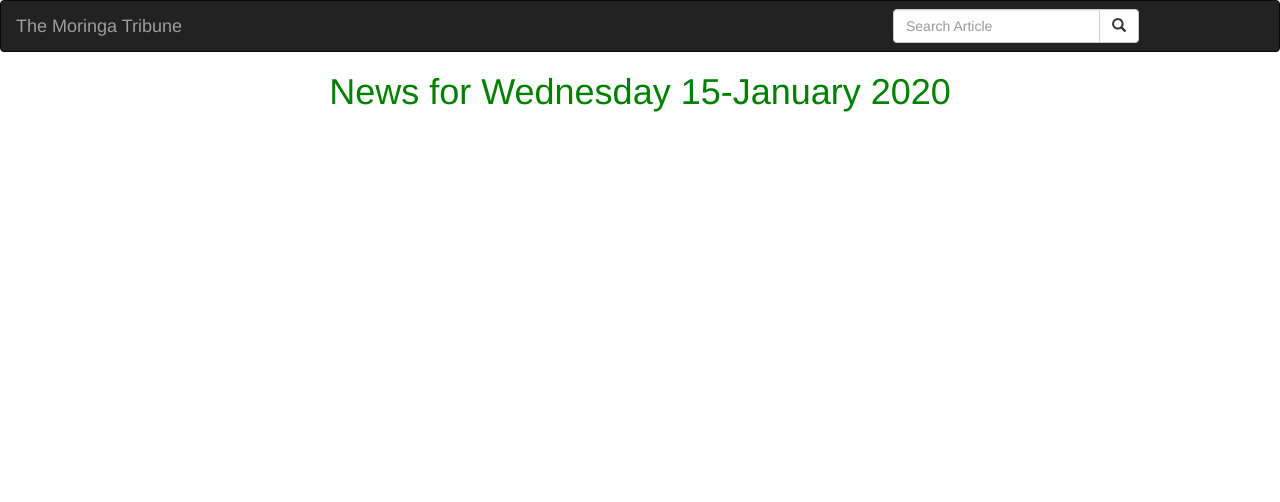
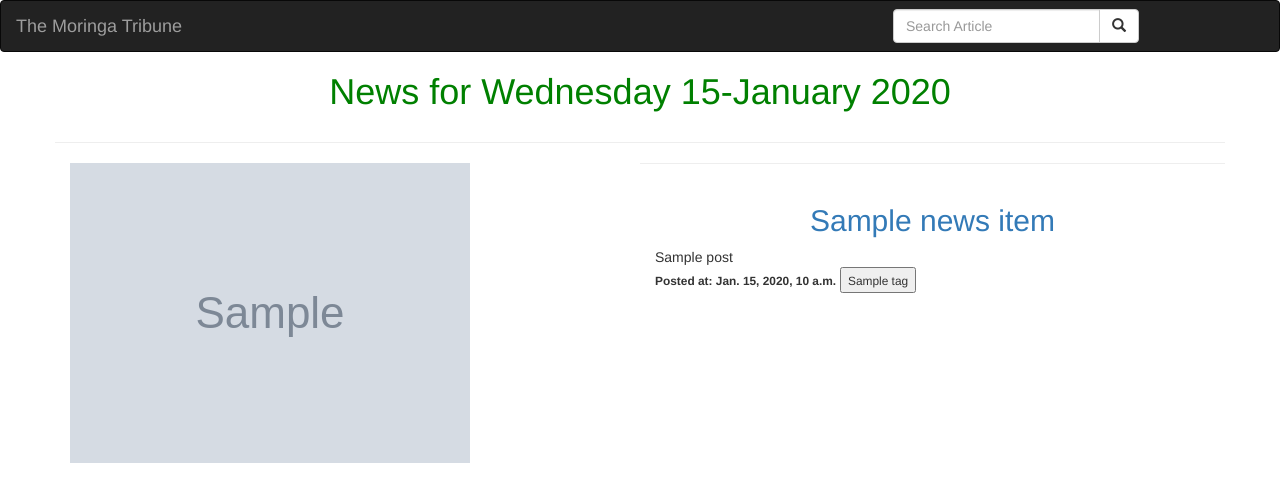
Before and after one commit to mwerumuchai/the_moringa_tribune, a Django app: template tribune/news/templates/all-news/past_news.html in a window 1280 px wide. Shown: the top 502 px of the page. Run offline with Django 3.2, Linux system fonts and the light colour scheme; the template is opened without the code that fills it: most values are stand-ins (such as "Sample title", 1, 10 or a date in 2020); grey boxes marked "Sample" are stand-in pictures; some libraries are stand-ins or nearby versions.

Commit message:
Add tags and fix link title bugs

```diff
--- a/tribune/news/models.py
+++ b/tribune/news/models.py
@@ -49,8 +49,7 @@ class Article(models.Model):
     pub_date = models.DateTimeField(auto_now_add = True)
     article_image = models.ImageField(upload_to = 'articles/')
 
-    def __str__(self):
-        return self.post
+
 
     @classmethod
     def todays_news(cls):
@@ -67,3 +66,6 @@ class Article(models.Model):
     def search_by_title(cls,search_term):
         news = cls.objects.filter(title__icontains=search_term)
         return news
+
+    def __str__(self):
+        return self.title
--- a/tribune/news/templates/all-news/past_news.html
+++ b/tribune/news/templates/all-news/past_news.html
@@ -1 +1,28 @@
-{% extends 'all-news/base.html' %} {% block content %} {{block.super}} {% endblock %}
+{% extends 'all-news/base.html' %} {% block content %} {{block.super}}
+<div class="container">
+  <!-- looping through news -->
+  {% for news_item in news %}
+  <div class="row">
+    <hr>
+    <!-- displaynews article images -->
+    <div class="col-xs-6 col-sm-6 col-md-6 col-lg-6">
+      <img src="{{news_item.article_image.url}}" class="img-responsive" alt="Image">
+    </div>
+    <hr>
+
+    <!-- display news articles -->
+    <div class="col-xs-6 col-sm-6 col-md-6 col-lg-6">
+      <h2 class="text-center">
+        <a href="{% url 'article' news_item.id %}">{{ news_item.title }}</a></h2>{{ news_item.post }} <br>
+      <small><strong> Posted at: {{ news_item.pub_date }}</strong></small> {% for tag in news_item.tag.all%}
+      <button type="button" name="button"><small>{{tag.name}}</small></button> {% endfor %}
+    </div>
+  </div>
+  {% empty %}
+  <div class="row">
+    <h2 class="text-center">There is no news item</h2>
+  </div>
+  {% endfor %}
+
+</div>
+{% endblock %}
--- a/tribune/news/templates/all-news/search.html
+++ b/tribune/news/templates/all-news/search.html
@@ -12,7 +12,7 @@
 
     {% if articles %} {% for article in articles %}
     <div class="col-sm-6 col-md-3">
-      <h1>{{article.title}}</h1>
+      <h1> <a href="{% url 'article' article.id %}">{{article.title}}</a></h1>
     </div>
     {% endfor %} {% endif %}
   </div>
--- a/tribune/news/urls.py
+++ b/tribune/news/urls.py
@@ -4,10 +4,10 @@ from django.conf import settings
 from django.conf.urls.static import static
 
 urlpatterns=[
-    url(r'^article/(/d+)',views.article,name='article'),
-    url('^$',views.news_today,name='newsToday'),
+    url(r'^$',views.news_today,name='newsToday'),
     url(r'^archives/(\d{4}-\d{2}-\d{2})/$',views.past_days_news,name = 'pastNews'),
-    url(r'^search/', views.search_results, name='search_results')
+    url(r'^search/', views.search_results, name='search_results'),
+    url(r'^article/(\d+)',views.article,name='article')
 ]
 if settings.DEBUG:
     urlpatterns+= static(settings.MEDIA_URL, document_root = settings.MEDIA_ROOT)
--- a/tribune/news/views.py
+++ b/tribune/news/views.py
@@ -15,6 +15,7 @@ def past_days_news(request,past_date):
     # converts data from the string url
         date = dt.datetime.strptime(past_date,'%Y-%m-%d').date()
 
+
     except ValueError:
 
         # raise 404 error when ValueError is thrown
@@ -23,13 +24,13 @@ def past_days_news(request,past_date):
 
     if date == dt.date.today():
         return redirect(news_today)
-
+    news = Article.days_news(date)
     return render(request,'all-news/past_news.html',{"date": date, "news":news})
 
 # updating our views
 def news_today(request):
     date = dt.date.today()
-    news = Article.todays_news
+    news = Article.todays_news()
 
     return render(request, 'all-news/today_news.html', {"date": date, "news":news})
 
```
Also changed, not shown: tribune/news/templates/all-news/today_news.html (+5 -2 lines), tribune/media/articles/django.jpeg (added), tribune/media/articles/google.png (added), tribune/media/articles/moringa.png (added), tribune/media/articles/soap-bubbles-817098_1920.jpg (added).
